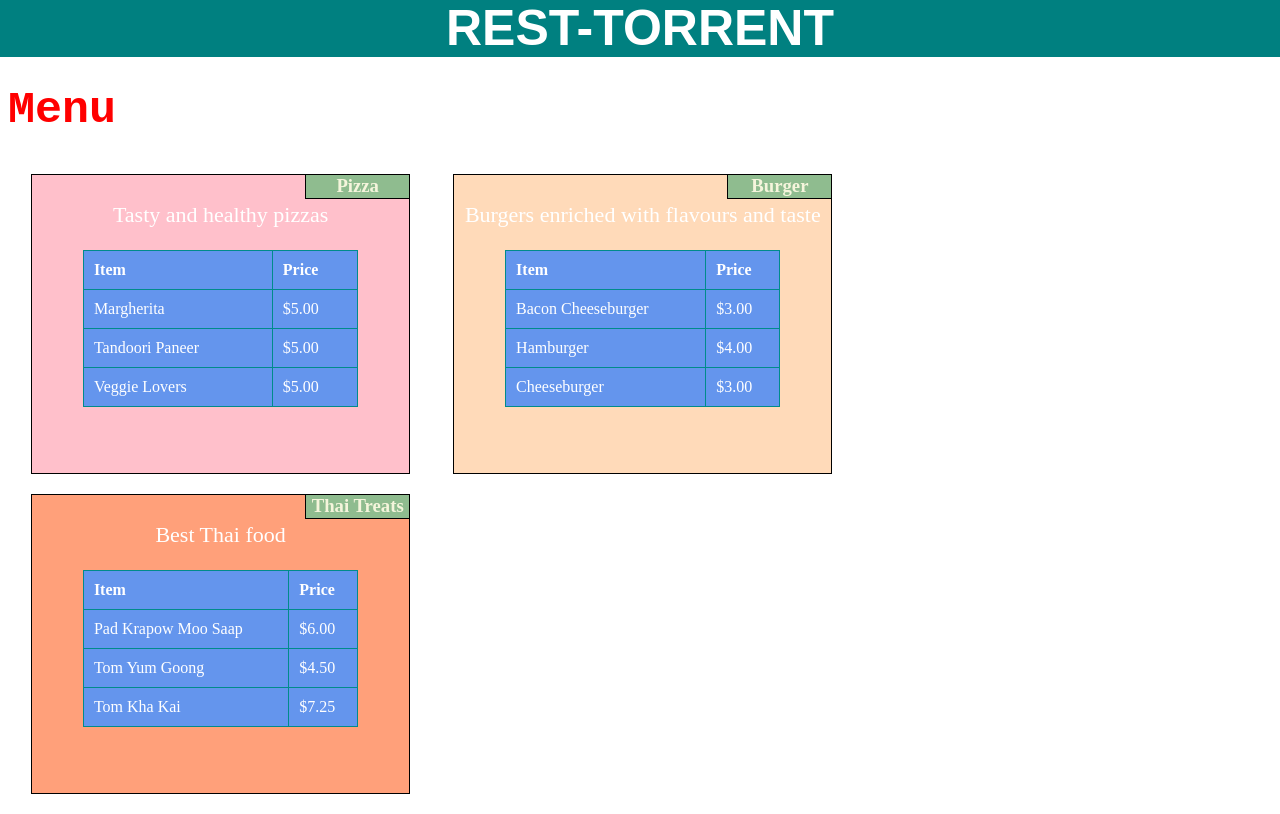
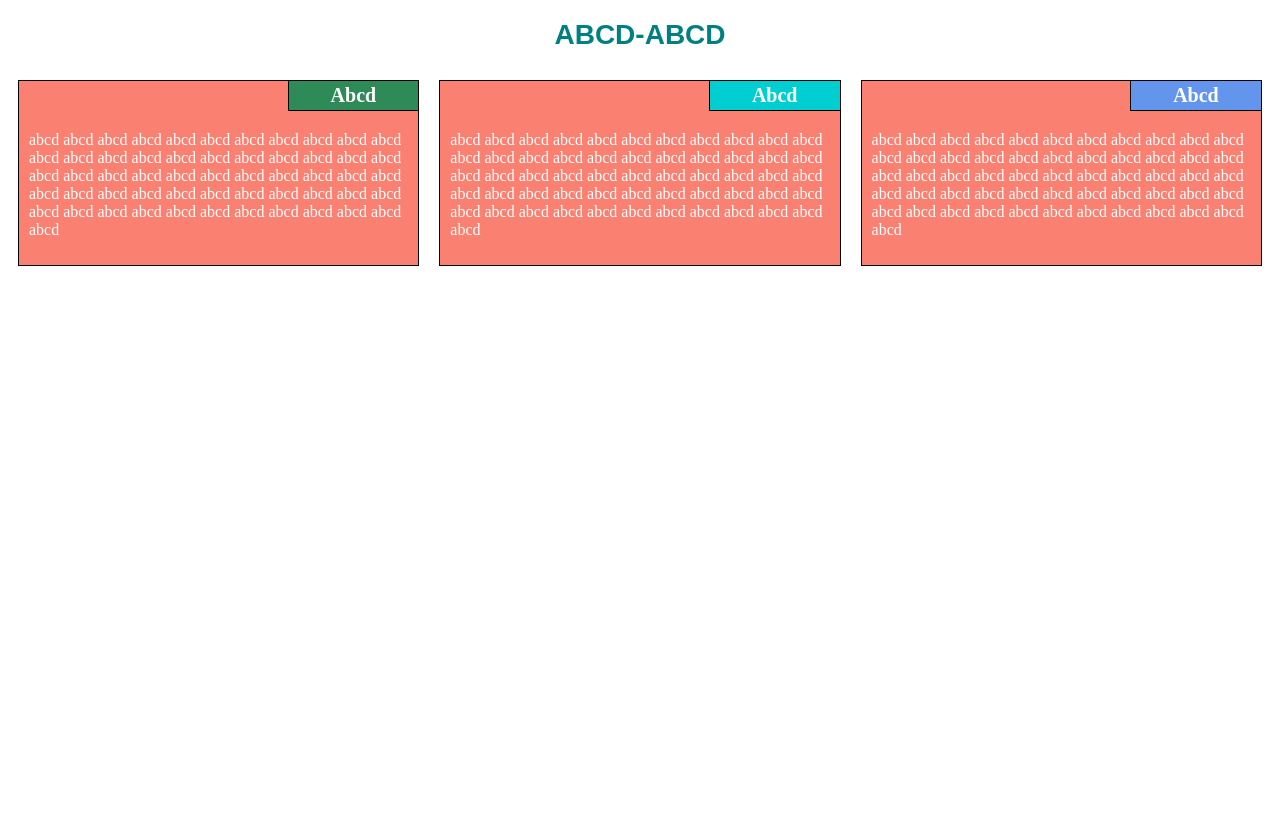
Before and after one commit to maithric19/coursera-test, a plain HTML site: page module-2/index.html in a window 1280 px wide. Drawn offline with Linux system fonts and the light colour scheme.

Commit message:
Some more changes.

```diff
--- a/module-2/css/style.css
+++ b/module-2/css/style.css
@@ -2,95 +2,174 @@
     box-sizing: border-box;
 }
 h1{
-	background-color: teal;
-	color: white;
-	width: 100 vw;
     text-align: center;
-	font-family: fantasy,sans-serif;
-	font-size: 50px;
-	margin: -9px -9px ;
+    font-size: 1.75rem;
+    font-family: sans-serif;
+    color: teal;
 }
-h2{
-	color: red;
-	font-family: monospace;
-	font-size: 45px;
+#title1{
+    background-color: seagreen;
 }
-section{
-	margin-left: 23px;
-	box-sizing: border-box;
-	margin-right: 20px;
-	margin-bottom: 20px;
-	border: 1px solid black;
-	padding: 5px;
-	float: left;
-	color: white;
-	text-align: center;
-	height: 300px;
-
+#title2{
+    background-color: darkturquoise;
+}
+#title3{
+    background-color: cornflowerblue;
 }
 h3{
-	float: right;;
-	background-color: darkseagreen;
-	width: 105px;
-	height: 25px;
-	margin: -6px -6px;
-	color: beige;
     border: 1px solid black;
+    width: 33%;
+    position: absolute;
+    top: 0;
+    right: -1px;
+    margin-top: -1px;
+    color: white;
+    padding: 3px;
+    font-size: 1.25rem;
+    text-align: center;
+}
+.subsec{
+    position: relative;
+    border: 1px solid black;
+    background-color: salmon;
+    margin: 10px;
 
 }
 p{
-	clear: both;
-	font-size: 22px;
-
+    margin-top: 40px;
+    padding: 10px;
+    color: white;
 }
-
-table{
-	border-collapse: collapse;
-	color: white;
-	background-color: cornflowerblue;
-	width: 75%;
-	margin: auto;
-	text-align: left;
-
-}
-th,td{
-padding: 10px;
-border: 1px solid darkcyan;
-margin-left: 20px;
-}
-#main1{
-	background-color: pink;
-		}
-#main2{
-	background-color: peachpuff;
-}
-#main3{
-	background-color: lightsalmon;
-}
-@media (min-width: 992px){
-section{
-	width: 30%;
+.row {
+  width: 100%;
 }
 
 
-}
-@media (min-width: 768px) and (max-width: 991px){
-section{
-	width: 45%;
+@media (min-width: 992px) {
+  .col-lg-1, .col-lg-2, .col-lg-3, .col-lg-4, .col-lg-5, .col-lg-6, .col-lg-7, .col-lg-8, .col-lg-9, .col-lg-10, .col-lg-11, .col-lg-12 {
+    float: left;
 
   }
-#main3{
-	width: 95%;
+  .col-lg-1 {
+    width: 8.33%;
+  }
+  .col-lg-2 {
+    width: 16.66%;
+  }
+  .col-lg-3 {
+    width: 25%;
+  }
+  .col-lg-4 {
+    width: 33.33%;
+  }
+  .col-lg-5 {
+    width: 41.66%;
+  }
+  .col-lg-6 {
+    width: 50%;
+  }
+  .col-lg-7 {
+    width: 58.33%;
+  }
+  .col-lg-8 {
+    width: 66.66%;
+  }
+  .col-lg-9 {
+    width: 74.99%;
+  }
+  .col-lg-10 {
+    width: 83.33%;
+  }
+  .col-lg-11 {
+    width: 91.66%;
+  }
+  .col-lg-12 {
+    width: 100%;
   }
 }
-@media (max-width: 767px){
-section{
-	width: 90%;
+
+@media (min-width: 768px) and (max-width: 991px) {
+  .col-md-1, .col-md-2, .col-md-3, .col-md-4, .col-md-5, .col-md-6, .col-md-7, .col-md-8, .col-md-9, .col-md-10, .col-md-11, .col-md-12 {
+    float: left;
+
   }
-#main1{
-	height: 320px;
+  .col-md-1 {
+    width: 8.33%;
   }
-#main3{
-	height: 325px;
+  .col-md-2 {
+    width: 16.66%;
+  }
+  .col-md-3 {
+    width: 25%;
+  }
+  .col-md-4 {
+    width: 33.33%;
+  }
+  .col-md-5 {
+    width: 41.66%;
+  }
+  .col-md-6 {
+    width: 50%;
+  }
+  .col-md-7 {
+    width: 58.33%;
+  }
+  .col-md-8 {
+    width: 66.66%;
+  }
+  .col-md-9 {
+    width: 74.99%;
+  }
+  .col-md-10 {
+    width: 83.33%;
+  }
+  .col-md-11 {
+    width: 91.66%;
+  }
+  .col-md-12 {
+    width: 100%;
   }
 }
+
+@media (max-width: 767px) {
+  .col-sm-1, .col-sm-2, .col-sm-3, .col-sm-4, .col-sm-5, .col-sm-6, .col-sm-7, .col-sm-8, .col-sm-9, .col-sm-10, .col-sm-11, .col-sm-12 {
+    float: left;
+
+  }
+  .col-sm-1 {
+    width: 8.33%;
+  }
+  .col-sm-2 {
+    width: 16.66%;
+  }
+  .col-sm-3 {
+    width: 25%;
+  }
+  .col-sm-4 {
+    width: 33.33%;
+  }
+  .col-sm-5 {
+    width: 41.66%;
+  }
+  .col-sm-6 {
+    width: 50%;
+  }
+  .col-sm-7 {
+    width: 58.33%;
+  }
+  .col-sm-8 {
+    width: 66.66%;
+  }
+  .col-sm9 {
+    width: 74.99%;
+  }
+  .col-sm-10 {
+    width: 83.33%;
+  }
+  .col-sm-11 {
+    width: 91.66%;
+  }
+  .col-sm-12 {
+    width: 100%;
+  }
+}
--- a/module-2/index.html
+++ b/module-2/index.html
@@ -1,101 +1,31 @@
 <!DOCTYPE html>
 <html>
 <head>
-	<title>Restaurant Rest-torrent</title>
+	<title>Abcd Abcd</title>
 	<meta charset="utf-8">
-	<meta name="viewport" content="device-width, initial scale=1">
+	<meta name="viewport" content="width=device-width, initial-scale=1">
 	<link rel="stylesheet" type="text/css" href="css/style.css">
 </head>
 <body>
 <header>
-	<h1>REST-TORRENT</h1>
-	<h2>Menu</h2>
+	<h1>ABCD-ABCD</h1>
 </header>
+<div class="row">
 
-<div>
-	<section id="main1">
-		<h3>Pizza</h3>
-		<p>
-		<p class="subp">Tasty and healthy pizzas</p>
-			<table border="1">
-				<thead>
-					<tr>
-						<th>Item</th>
-						<th>Price</th>
-					</tr>
-				<tbody>
-					<tr>
-						<td>Margherita</td>
-						<td>$5.00</td>
-					</tr>
-					<tr>
-						<td>Tandoori Paneer</td>
-						<td>$5.00</td>
-					</tr>
-					<tr>
-						<td>Veggie Lovers</td>
-						<td>$5.00</td>
-					</tr>
-				</tbody>
-				</thead>
-			</table>
-		</p>
+	<section class="col-lg-4 col-md-6 col-sm-12">
+	<section class="subsec">
+		<h3 id="title1">Abcd</h3>
+		<p>abcd abcd abcd abcd abcd abcd abcd abcd abcd abcd abcd abcd abcd abcd abcd abcd abcd abcd abcd abcd abcd abcd abcd abcd abcd abcd abcd abcd abcd abcd abcd abcd abcd abcd abcd abcd abcd abcd abcd abcd abcd abcd abcd abcd abcd abcd abcd abcd abcd abcd abcd abcd abcd abcd abcd abcd</p></section>
 	</section>
-		<section id="main2">
-		<h3>Burger</h3>
-		<p>
-		<p class="subp">Burgers enriched with flavours and taste</p>
-			<table border="1">
-				<thead>
-					<tr>
-						<th>Item</th>
-						<th>Price</th>
-					</tr>
-				<tbody>
-					<tr>
-						<td>Bacon Cheeseburger</td>
-						<td>$3.00</td>
-					</tr>
-					<tr>
-						<td>Hamburger</td>
-						<td>$4.00</td>
-					</tr>
-					<tr>
-						<td>Cheeseburger</td>
-						<td>$3.00</td>
-					</tr>
-				</tbody>
-				</thead>
-			</table>
-		</p>
+	<section class="col-lg-4 col-md-6 col-sm-12">
+	<section class="subsec">
+		<h3 id="title2">Abcd</h3>
+		<p>abcd abcd abcd abcd abcd abcd abcd abcd abcd abcd abcd abcd abcd abcd abcd abcd abcd abcd abcd abcd abcd abcd abcd abcd abcd abcd abcd abcd abcd abcd abcd abcd abcd abcd abcd abcd abcd abcd abcd abcd abcd abcd abcd abcd abcd abcd abcd abcd abcd abcd abcd abcd abcd abcd abcd abcd</p></section>
 	</section>
-		<section id="main3">
-		<h3>Thai Treats</h3>
-		<p>
-		<p class="subp">Best Thai food</p>
-			<table border="1">
-				<thead>
-					<tr>
-						<th>Item</th>
-						<th>Price</th>
-					</tr>
-				<tbody>
-					<tr>
-						<td>Pad Krapow Moo Saap</td>
-						<td>$6.00</td>
-					</tr>
-					<tr>
-						<td>Tom Yum Goong</td>
-						<td>$4.50</td>
-					</tr>
-					<tr>
-						<td>Tom Kha Kai </td>
-						<td>$7.25</td>
-					</tr>
-				</tbody>
-				</thead>
-			</table>
-		</p>
+	<section class="col-lg-4 col-md-12 col-sm-12">
+	<section class="subsec">
+		<h3 id="title3">Abcd</h3>
+		<p>abcd abcd abcd abcd abcd abcd abcd abcd abcd abcd abcd abcd abcd abcd abcd abcd abcd abcd abcd abcd abcd abcd abcd abcd abcd abcd abcd abcd abcd abcd abcd abcd abcd abcd abcd abcd abcd abcd abcd abcd abcd abcd abcd abcd abcd abcd abcd abcd abcd abcd abcd abcd abcd abcd abcd abcd</p></section>
 	</section>
 </div>
 </body>
```
Lines whose indentation alone changed are shown as unchanged.
